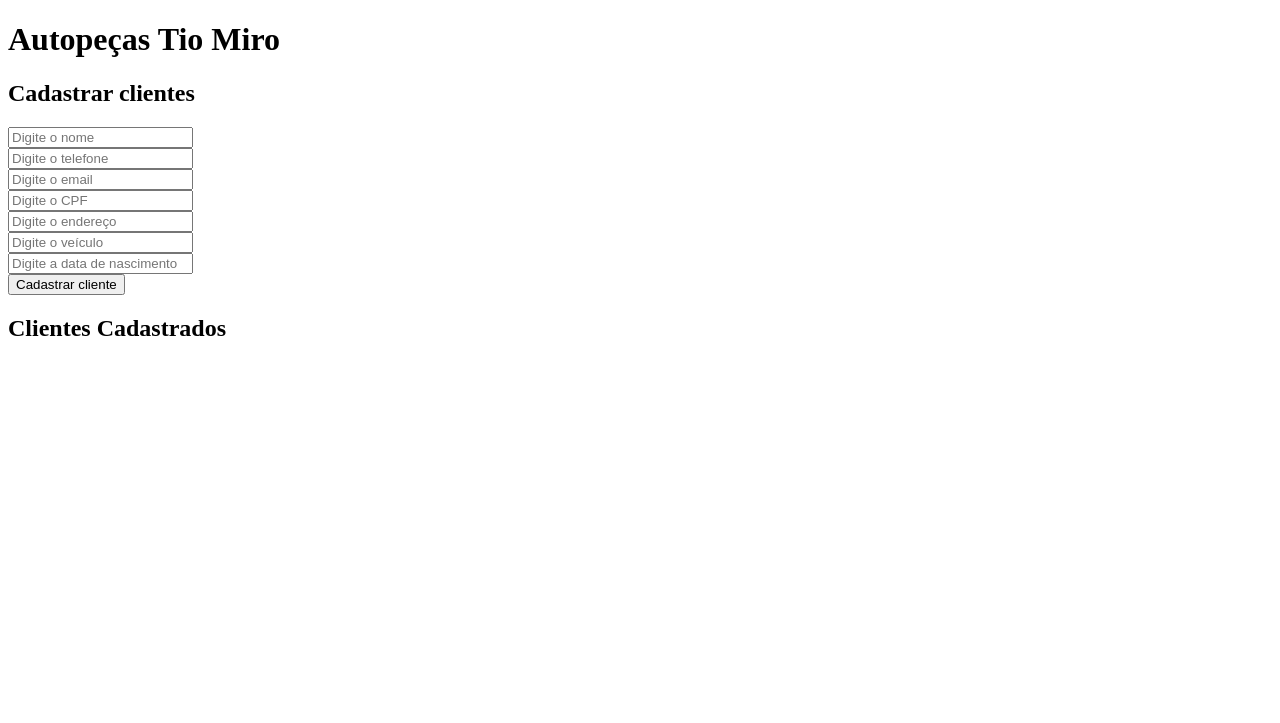
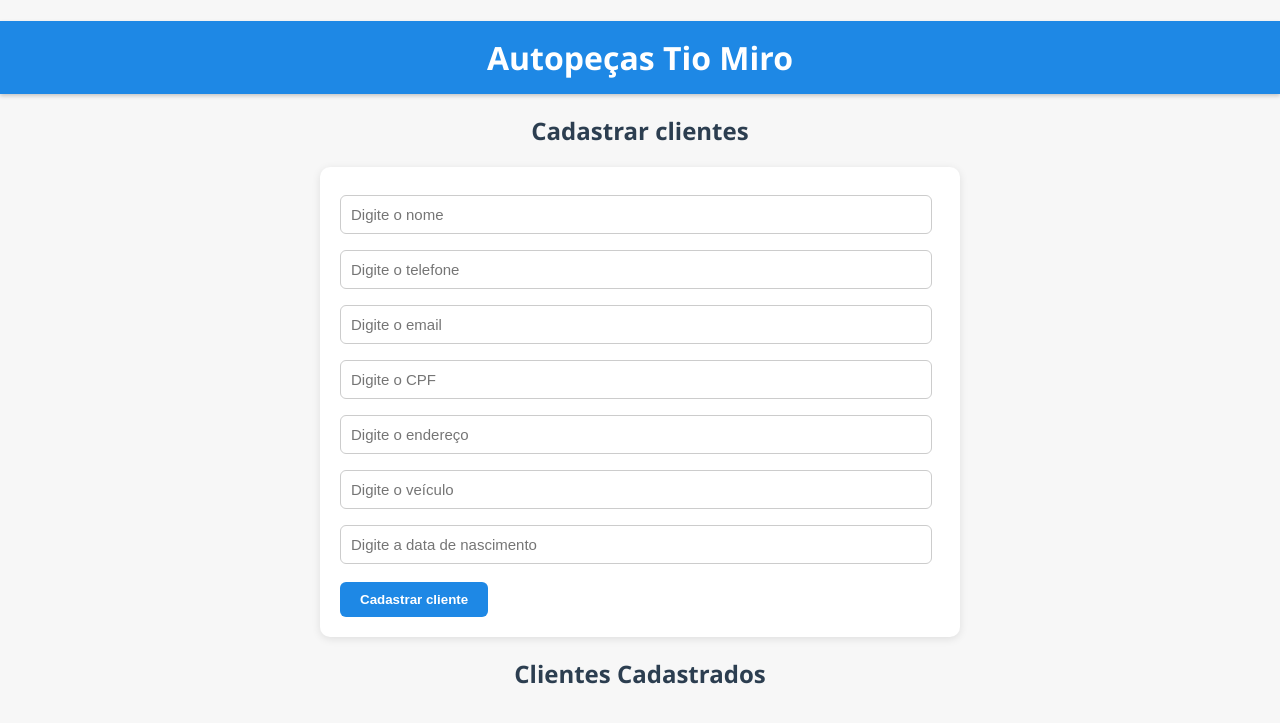
Before and after one commit to LeonardoCostaBotelho/SEG-An-lise-de-Sistemas, a Flask app: page / in a window 1280 px wide. Shown: the top 723 px of the page. Run offline with Flask 3, Linux system fonts and the light colour scheme.

Commit message:
Update index.html

```diff
--- a/Projeto/templates/index.html
+++ b/Projeto/templates/index.html
@@ -4,12 +4,117 @@
     <meta charset="UTF-8">
     <meta name="viewport" content="width=device-width, initial-scale=1.0">
     <title>Autopeças Tio Miro</title>
+
+    <style>
+        body {
+            font-family: "Segoe UI", Arial, sans-serif;
+            background: #f7f7f7;
+            color: #333;
+            margin: 0;
+            padding: 0;
+        }
+
+        h1, h2 {
+            text-align: center;
+            color: #2c3e50;
+        }
+
+        h1 {
+            background-color: #1e88e5;
+            color: white;
+            padding: 15px 0;
+            margin-bottom: 10px;
+            box-shadow: 0 2px 4px rgba(0,0,0,0.2);
+        }
+
+        form {
+            background: white;
+            max-width: 600px;
+            margin: 15px auto;
+            padding: 20px;
+            border-radius: 10px;
+            box-shadow: 0 2px 8px rgba(0,0,0,0.1);
+        }
+
+        form input[type="text"] {
+            width: 95%;
+            padding: 10px;
+            margin: 8px 0;
+            border: 1px solid #ccc;
+            border-radius: 6px;
+            font-size: 15px;
+            transition: 0.2s;
+        }
+
+        form input[type="text"]:focus {
+            border-color: #1e88e5;
+            box-shadow: 0 0 3px #90caf9;
+            outline: none;
+        }
+
+        button {
+            background-color: #1e88e5;
+            color: white;
+            border: none;
+            padding: 10px 20px;
+            margin-top: 10px;
+            border-radius: 6px;
+            cursor: pointer;
+            font-weight: bold;
+            transition: 0.2s;
+        }
+
+        button:hover {
+            background-color: #1565c0;
+        }
+
+        ul {
+            list-style: none;
+            padding: 0;
+            max-width: 800px;
+            margin: 30px auto;
+        }
+
+        li {
+            background: white;
+            margin-bottom: 15px;
+            padding: 15px;
+            border-radius: 10px;
+            box-shadow: 0 2px 6px rgba(0,0,0,0.1);
+        }
+
+        li form {
+            display: inline-block;
+            margin: 5px 0;
+            box-shadow: none;
+            padding: 0;
+        }
+
+        li input[type="text"] {
+            width: 120px;
+            padding: 6px;
+            font-size: 14px;
+        }
+
+        li button {
+            padding: 6px 12px;
+            font-size: 13px;
+        }
+
+        .delete-btn {
+            background-color: #e53935;
+        }
+
+        .delete-btn:hover {
+            background-color: #b71c1c;
+        }
+    </style>
 </head>
 <body>
-    <h1> Autopeças Tio Miro </h1>
+    <h1>Autopeças Tio Miro</h1>
     <h2>Cadastrar clientes</h2>
 
-<form action="/create", method="POST">
+    <form action="/create" method="POST">
         <input type="text" name="nome" placeholder="Digite o nome"> <br>
         <input type="text" name="telefone" placeholder="Digite o telefone"> <br>
         <input type="text" name="email" placeholder="Digite o email"> <br>
@@ -20,11 +125,11 @@
         <button type="submit">Cadastrar cliente</button>
     </form>
 
-<h2> Clientes Cadastrados </h2>
+    <h2>Clientes Cadastrados</h2>
     <ul>
         {% for cliente in clientes %}
             <li>
-            <form action='/update/{{ cliente.id_cliente }}', method="POST">
+                <form action="/update/{{ cliente.id_cliente }}" method="POST" style="display: inline;">
                     <input type="text" name="nome" value="{{ cliente.nome }}">
                     <input type="text" name="telefone" value="{{ cliente.telefone }}">
                     <input type="text" name="email" value="{{ cliente.email }}">
@@ -35,9 +140,8 @@
                     <button type="submit">Atualizar</button>
                 </form>
 
-            <form action='/delete/{{ cliente.id_cliente }}', method='POST'>
-                <button type="submit">Excluir</button>
-
+                <form action="/delete/{{ cliente.id_cliente }}" method="POST" style="display: inline;">
+                    <button type="submit" class="delete-btn">Excluir</button>
                 </form>
             </li>
         {% endfor %}
```
Lines whose indentation alone changed are shown as unchanged.
